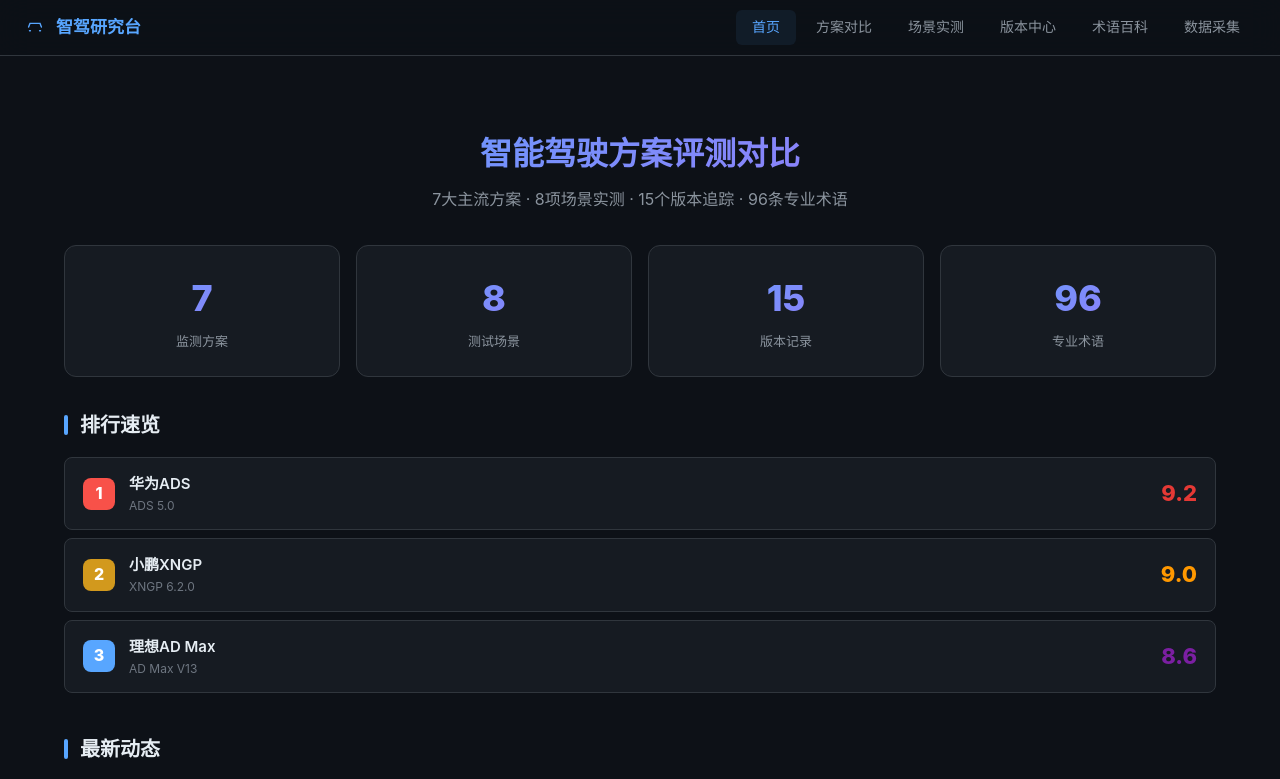
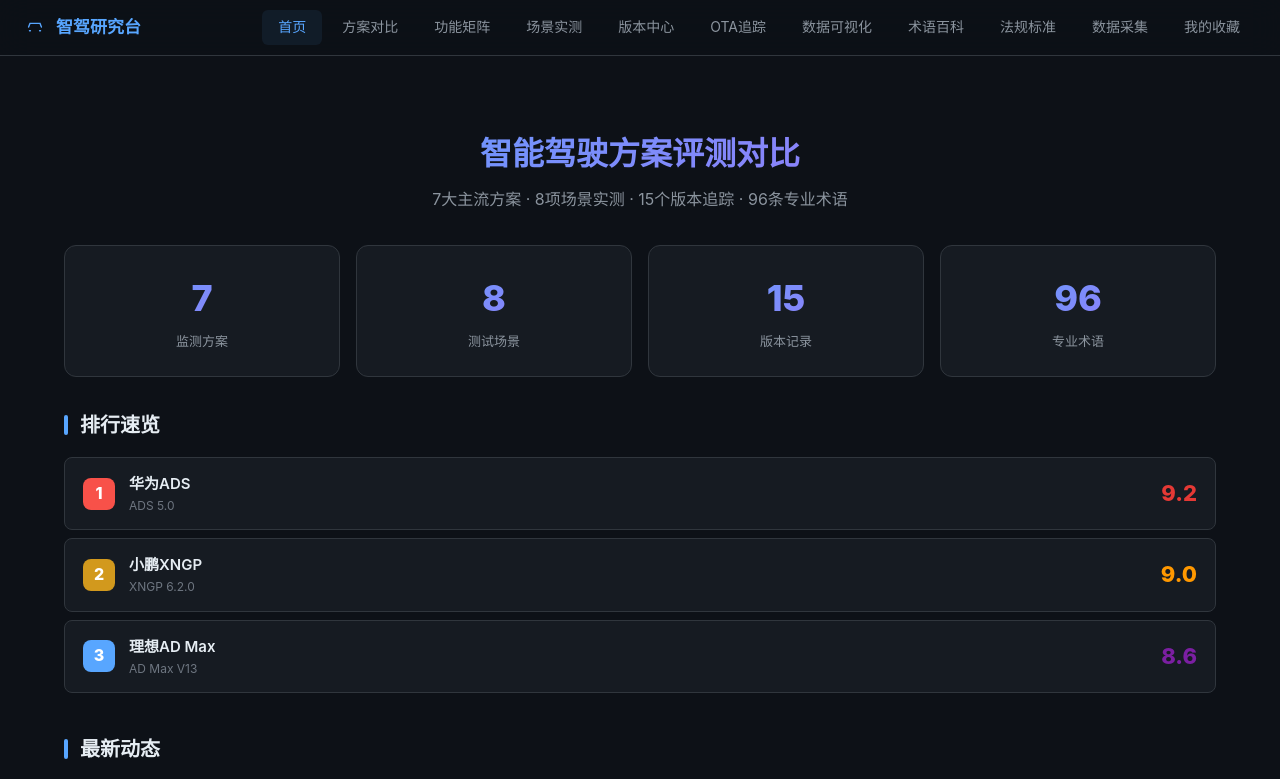
Before and after one commit to xiaowen0209/zhijia-research, a plain HTML site: page index.html in a window 1280 px wide. Shown: the top 779 px of the page. Drawn offline with nearby package versions, Linux system fonts and the light colour scheme.

Commit message:
fix: bugs + restore all features

```diff
--- a/index.html
+++ b/index.html
@@ -18,10 +18,15 @@
   <nav class="topnav">
     <a href="#" class="tn-item active" data-page="home">首页</a>
     <a href="#" class="tn-item" data-page="compare">方案对比</a>
+    <a href="#" class="tn-item" data-page="matrix">功能矩阵</a>
     <a href="#" class="tn-item" data-page="scenario">场景实测</a>
     <a href="#" class="tn-item" data-page="versions">版本中心</a>
+    <a href="#" class="tn-item" data-page="ota">OTA追踪</a>
+    <a href="#" class="tn-item" data-page="dataviz">数据可视化</a>
     <a href="#" class="tn-item" data-page="glossary">术语百科</a>
+    <a href="#" class="tn-item" data-page="regulation">法规标准</a>
     <a href="#" class="tn-item" data-page="collect">数据采集</a>
+    <a href="#" class="tn-item" data-page="favorites">我的收藏</a>
   </nav>
   <button class="menu-btn" id="menu-btn" onclick="toggleMobileMenu()">
     <svg width="20" height="20" viewBox="0 0 24 24"><path d="M4 6h16M4 12h16M4 18h16" stroke="currentColor" stroke-width="1.5" stroke-linecap="round"/></svg>
@@ -34,10 +39,15 @@
 <nav class="m-menu" id="m-menu">
   <a href="#" data-page="home" onclick="switchPage('home')">首页</a>
   <a href="#" data-page="compare" onclick="switchPage('compare')">方案对比</a>
+  <a href="#" data-page="matrix" onclick="switchPage('matrix')">功能矩阵</a>
   <a href="#" data-page="scenario" onclick="switchPage('scenario')">场景实测</a>
   <a href="#" data-page="versions" onclick="switchPage('versions')">版本中心</a>
+  <a href="#" data-page="ota" onclick="switchPage('ota')">OTA追踪</a>
+  <a href="#" data-page="dataviz" onclick="switchPage('dataviz')">数据可视化</a>
   <a href="#" data-page="glossary" onclick="switchPage('glossary')">术语百科</a>
+  <a href="#" data-page="regulation" onclick="switchPage('regulation')">法规标准</a>
   <a href="#" data-page="collect" onclick="switchPage('collect')">数据采集</a>
+  <a href="#" data-page="favorites" onclick="switchPage('favorites')">我的收藏</a>
 </nav>
 
 <script src="data.js?v=6"></script>
```
